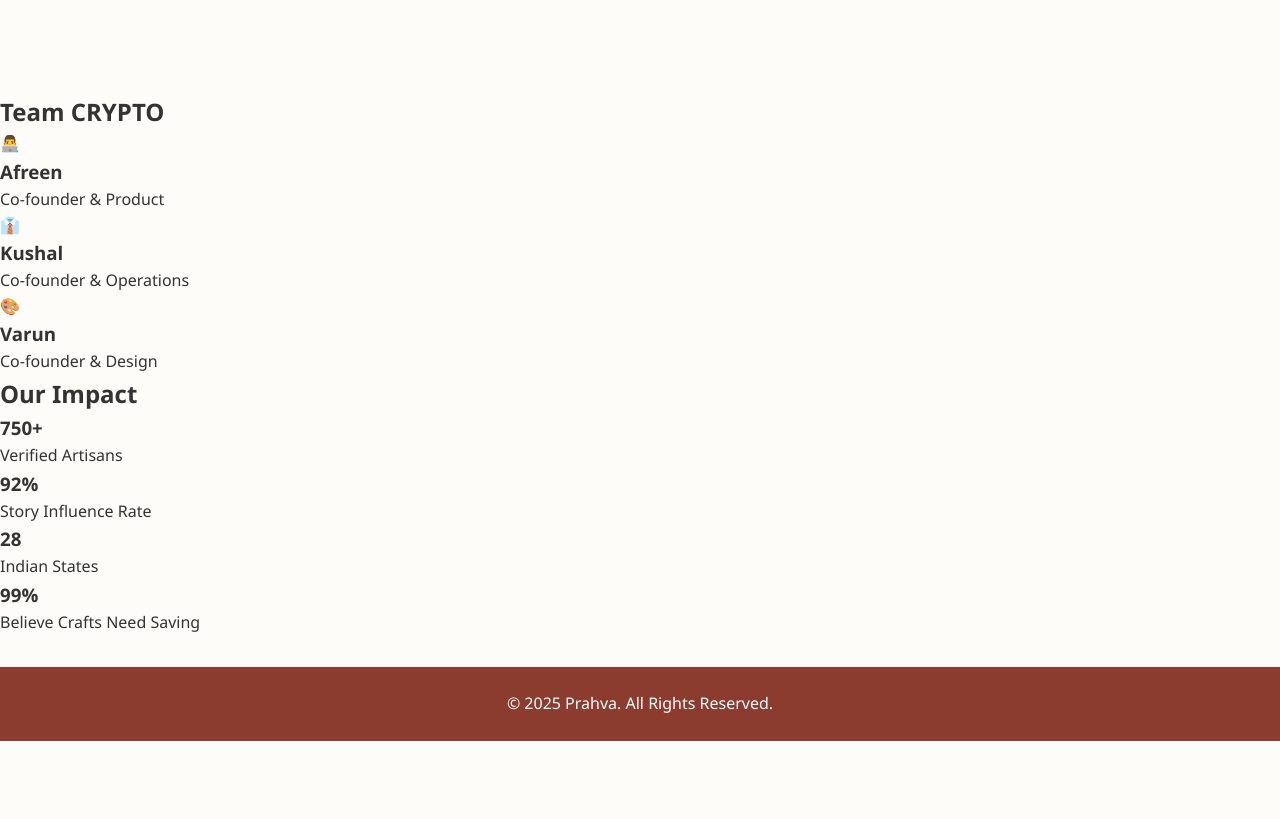
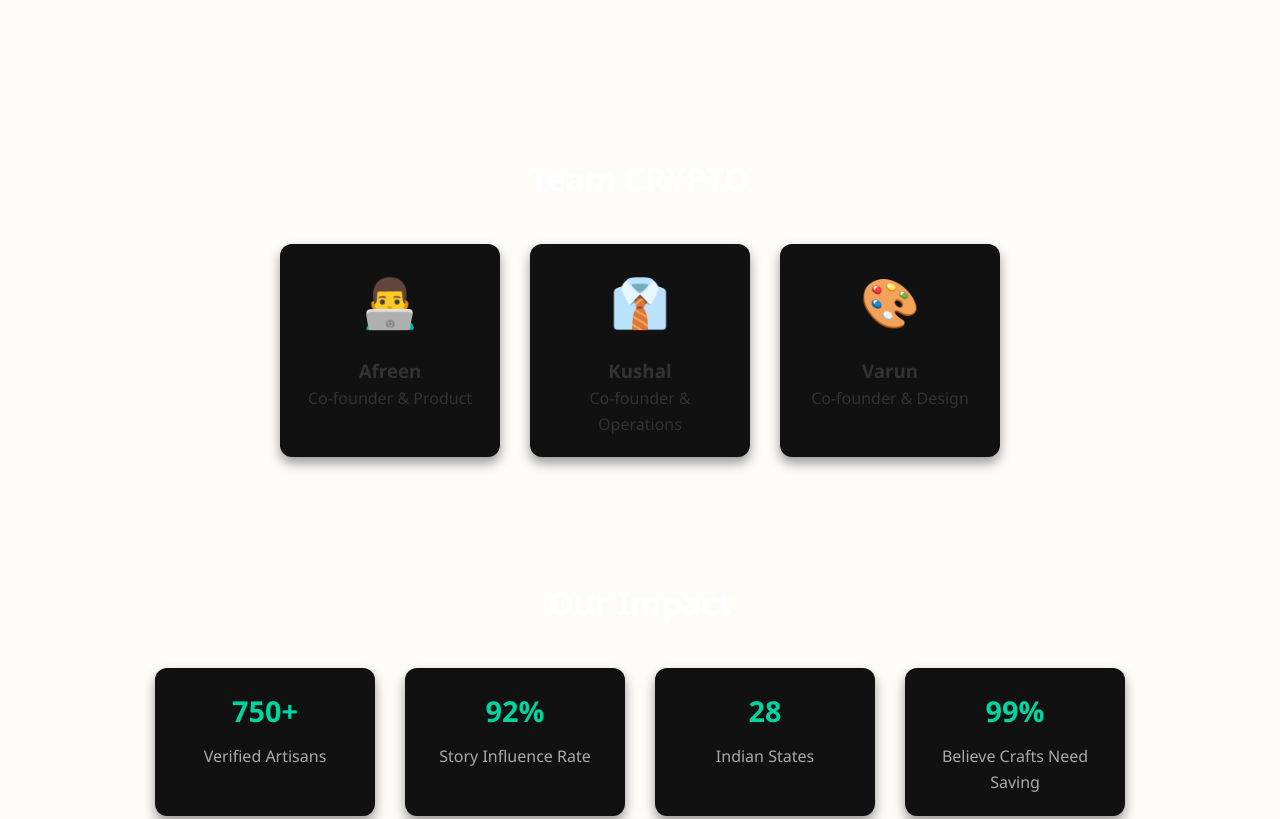
Before and after one commit to RoleTDS/Pravha, a plain HTML site: page about.html in a window 1280 px wide. Shown: the part 968-1787 px from the top of the page. Before the commit the page ends 1709 px from the top, so only its background shows below. Drawn offline with Linux system fonts and the light colour scheme.

Commit message:
Update style.css

```diff
--- a/style.css
+++ b/style.css
@@ -94,7 +94,53 @@ header {
   background: #ffb86b;
 }
 
-/* Highlights */
+.team, .impact {
+  text-align: center;
+  padding: 60px 20px;
+}
+
+.team h2, .impact h2 {
+  font-size: 2rem;
+  margin-bottom: 40px;
+  color: #fff;
+}
+
+.team-cards, .impact-cards {
+  display: flex;
+  justify-content: center;
+  gap: 30px;
+  flex-wrap: wrap;
+}
+
+.team-card, .impact-card {
+  background: #111;
+  border-radius: 12px;
+  padding: 20px;
+  width: 220px;
+  text-align: center;
+  box-shadow: 0 6px 12px rgba(0,0,0,0.4);
+  transition: transform 0.2s ease;
+}
+
+.team-card:hover, .impact-card:hover {
+  transform: translateY(-5px);
+}
+
+.avatar {
+  font-size: 3rem;
+  margin-bottom: 15px;
+}
+
+.impact-card h3 {
+  color: #00d4a0;
+  font-size: 1.8rem;
+}
+
+.impact-card p {
+  color: #aaa;
+  margin-top: 10px;
+}
+
 .highlights {
   display: grid;
   grid-template-columns: repeat(auto-fit, minmax(250px, 1fr));
```
